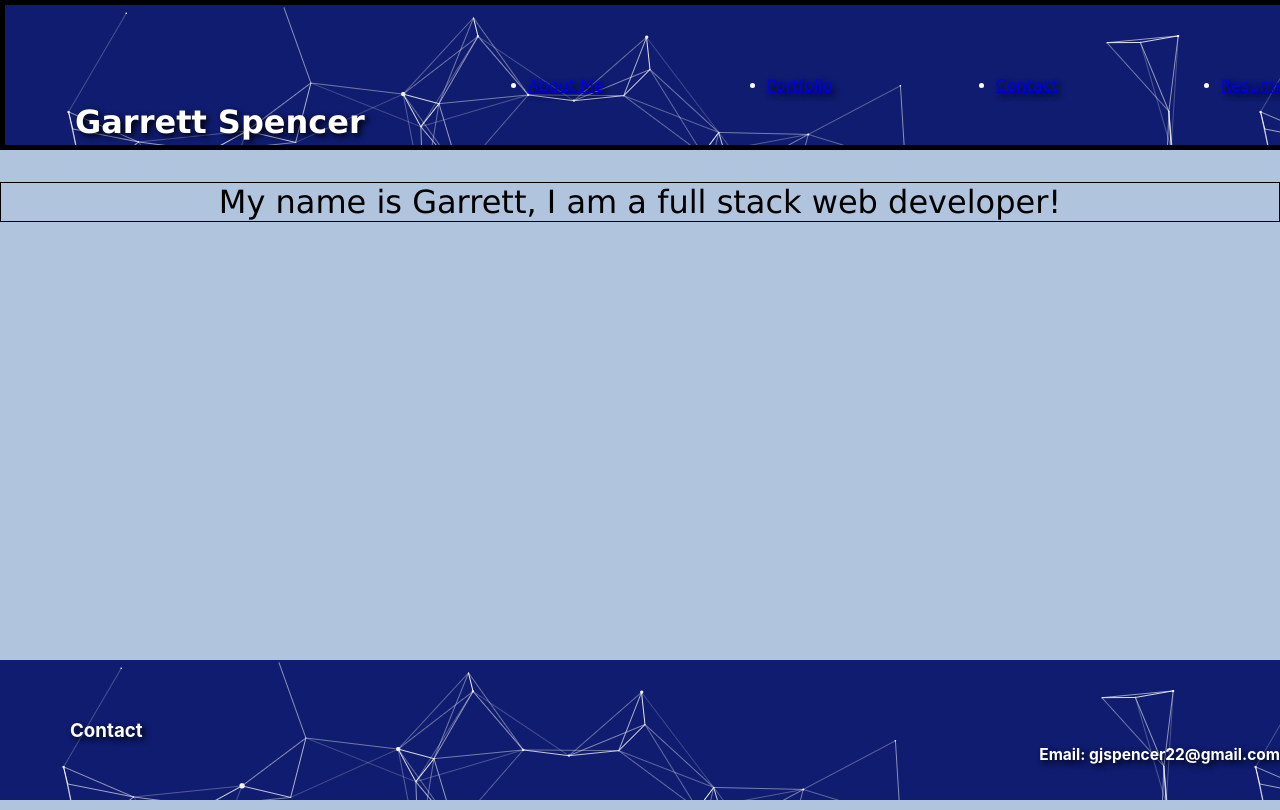
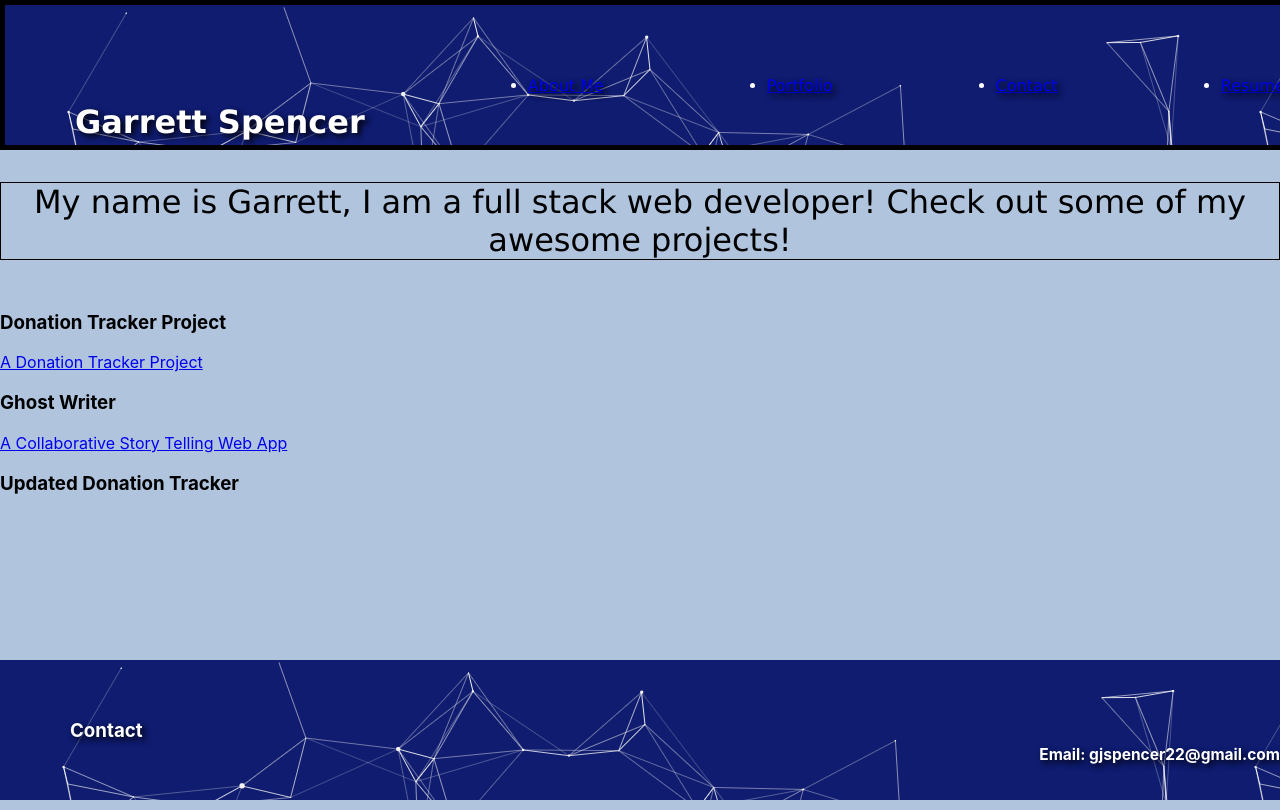
Before and after one commit to gjspencer22/react-portfolio, a React (Create React App) app: page / in a window 1280 px wide. Shown: the top 810 px of the page. Built offline with nearby package versions, Linux system fonts and the light colour scheme.

Commit message:
added projects

```diff
--- a/src/App.js
+++ b/src/App.js
@@ -1,5 +1,6 @@
 import { BrowserRouter as Router, Switch, Route } from 'react-router-dom'
 import './App.css';
+import './index.css';
 import React, { useState } from 'react';
 import About from './components/About';
 import Portfolio from './components/Portfolio';
--- /dev/null
+++ b/src/components/About/index.css
@@ -0,0 +1,6 @@
+.projects {
+   display: flex;
+   /* justify-content: center; */
+   flex-direction: column;
+
+}
--- a/src/components/About/index.js
+++ b/src/components/About/index.js
@@ -1,11 +1,24 @@
 import React from 'react';
+import './index.css'
 // import ProfilePic from './assets/ProfilePic/';
 function About() {
     return (
-        <div>
+        <div  className="projects">
             <div>
-            <p className="aboutParagraph">My name is Garrett, I am a full stack web developer!</p>
+            <p className="aboutParagraph">My name is Garrett, I am a full stack web developer! Check out some of my awesome projects!</p>
             </div>
+            <div>
+                <h3>Donation Tracker Project</h3>
+                <a href ="https://ndahlberg95.github.io/donation-tracker/">A Donation Tracker Project</a>
+            </div>
+            <div>
+            <h3>Ghost Writer</h3>
+                <a href ="http://desolate-harbor-29412.herokuapp.com/">A Collaborative Story Telling Web App</a>
+            </div>
+            <div>
+                <h3>Updated Donation Tracker</h3>
+            </div>
+
             {/* <div className="profilePic">
                 <img src={ProfilePic}/>
 
--- a/src/index.css
+++ b/src/index.css
@@ -148,8 +148,3 @@ code {
 .portfolioDiv {
   text-align: center;
 }
-
-
-
-.links {
-}
```
